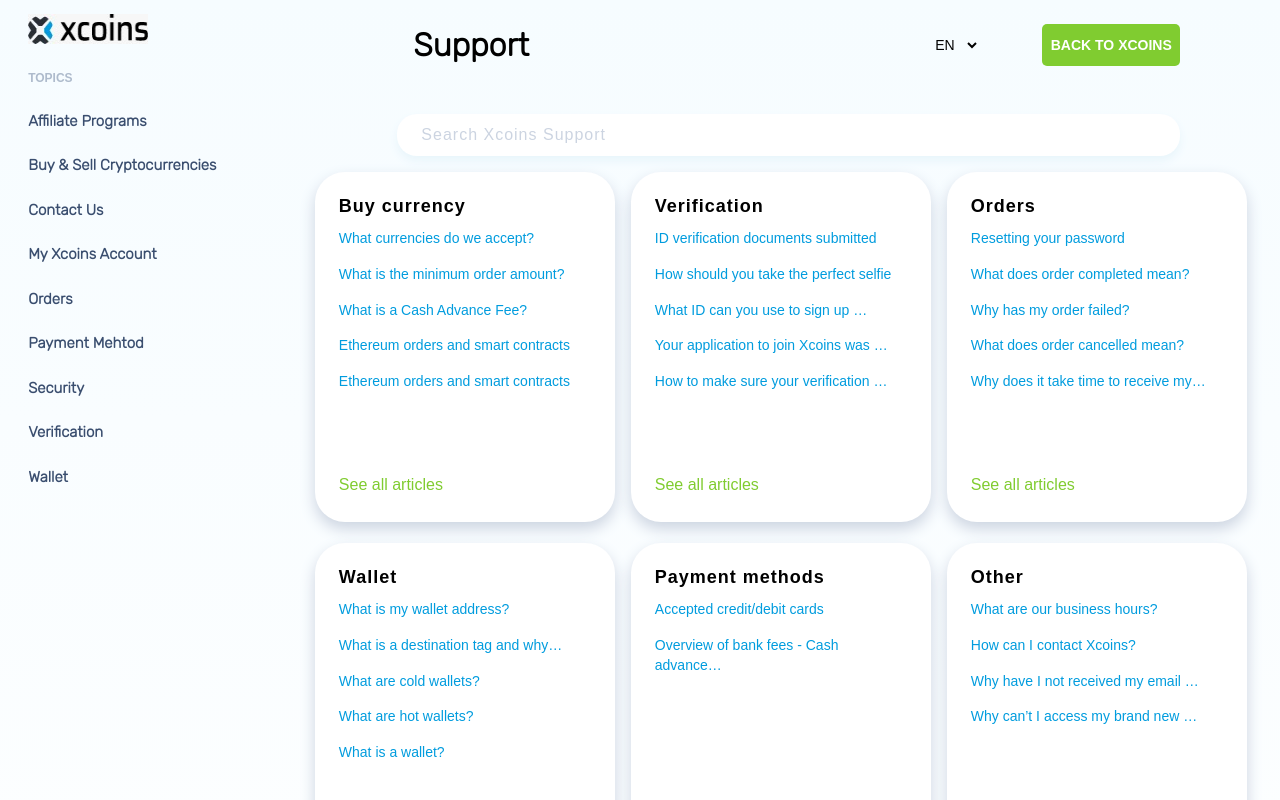
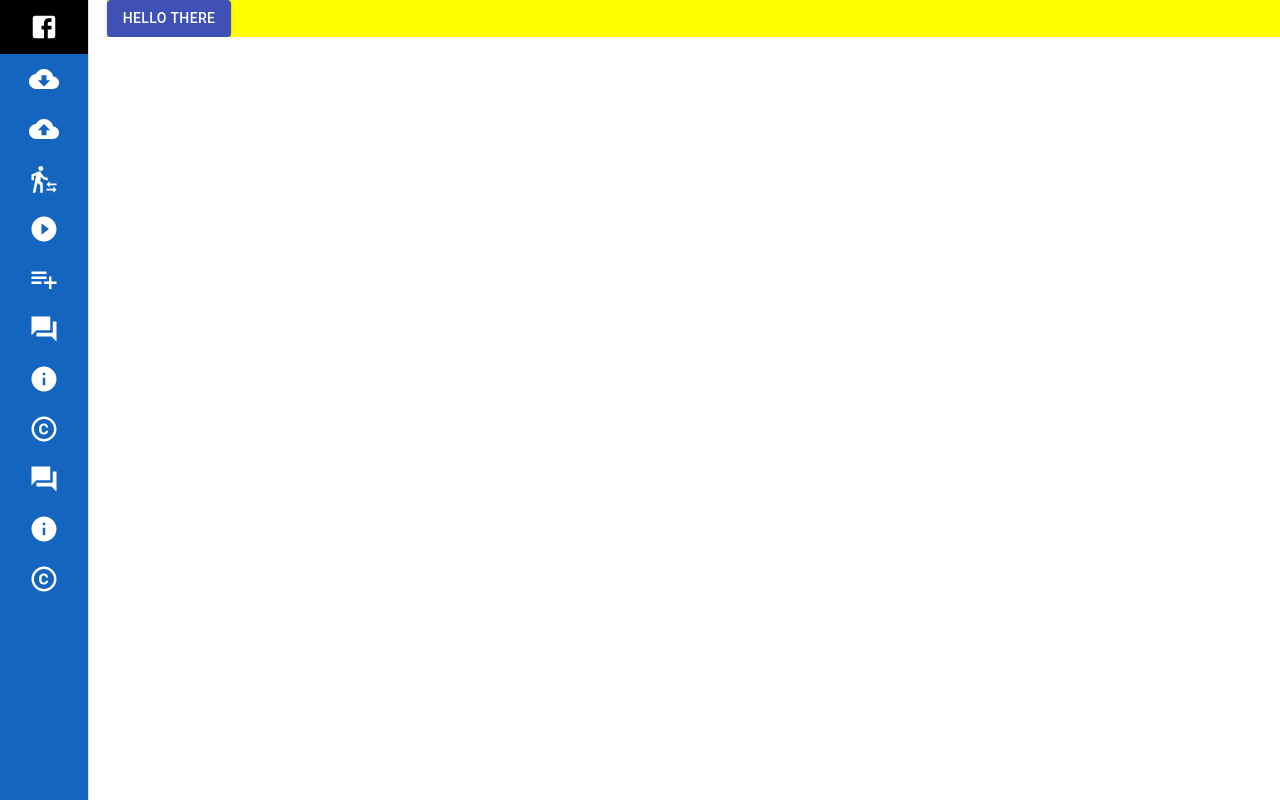
Before and after one commit to dushyant-appinventiv/React-Training, a React (Create React App) app: page / in a window 1280 px wide. Shown: the top 800 px of the page. Built offline with nearby package versions, Linux system fonts and the light colour scheme.

Commit message:
added Assignment 5

```diff
--- a/package.json
+++ b/package.json
@@ -7,6 +7,8 @@
     "@fortawesome/free-regular-svg-icons": "^5.15.3",
     "@fortawesome/free-solid-svg-icons": "^5.15.3",
     "@fortawesome/react-fontawesome": "^0.1.14",
+    "@material-ui/core": "^4.11.4",
+    "@material-ui/icons": "^4.11.2",
     "@testing-library/jest-dom": "^5.13.0",
     "@testing-library/react": "^11.2.7",
     "@testing-library/user-event": "^12.8.3",
--- a/src/App.js
+++ b/src/App.js
@@ -1,9 +1,11 @@
 import React from "react";
 import "./App.css";
 
-import Header from "./modules/Assignment4/Header";
-import Problems from "./modules/Assignment4/Problems";
-import SideBar from "./modules/Assignment4/Sidebar";
+import MaterialLayout from "./modules/Assignment5/mainPage";
+
+// import Header from "./modules/Assignment4/Header";
+// import Problems from "./modules/Assignment4/Problems";
+// import SideBar from "./modules/Assignment4/Sidebar";
 
 // ASSIGNEMENT-3
 // import Footer from "./modules/Assignment3/Footer";
@@ -17,7 +19,7 @@
 class App extends React.Component {
   render() {
     return (
-      <div className={"appWrapperAssignment4"}>
+      <div className={"appWrapperAssignment3"}>
         {/* ASSIGNMENT 3 */}
         {/* <CoverPage />
         <CardsSection />
@@ -38,13 +40,14 @@
           points={bigData[1].points}
         />
         <Footer /> */}
-        <div>
+        {/* <div>
           <SideBar />
         </div>
         <div>
           <Header />
           <Problems />
-        </div>
+        </div> */}
+        <MaterialLayout />
       </div>
     );
   }
--- a/src/component/Assignment4/questionCard/index.scss
+++ b/src/component/Assignment4/questionCard/index.scss
@@ -6,9 +6,9 @@
   width: 100%;
   padding: 8%;
   // FOR FLEX
-  // width: 300px;
-  // margin: 2% 0%;
-  // padding: 5%;
+  width: 300px;
+  margin: 2% 0%;
+  padding: 5%;
   // FLEX OVER
   border: none;
   border-radius: 30px;
--- a/src/modules/Assignment4/Problems/index.js
+++ b/src/modules/Assignment4/Problems/index.js
@@ -21,7 +21,7 @@
         </div>
       </div>
       <input type={"text"} placeholder={"Search Xcoins Support"} />
-      <div className={"gridProblemsContainer"}>
+      <div className={"flexProblemsContainer"}>
         {supportQuestions.map((item) => (
           <QuestionCard
             key={item.id}
--- a/src/modules/Assignment4/Problems/index.scss
+++ b/src/modules/Assignment4/Problems/index.scss
@@ -55,8 +55,9 @@
 
 .flexProblemsContainer {
   display: flex;
-  flex-direction: column;
-  align-items: center;
+  //   flex-direction: column;
+  //   align-items: center;
+  flex-wrap: wrap;
 }
 
 // For Tablet sized widths
@@ -66,11 +67,10 @@
     gap: 2%;
   }
 
-  .flexProblemsContainer {
-    flex-direction: row;
-    flex-wrap: wrap;
-    justify-content: space-evenly;
-  }
+  //   .flexProblemsContainer {
+  //     flex-direction: row;
+  //     justify-content: space-evenly;
+  //   }
 }
 
 // For Laptop sized Screens
--- /dev/null
+++ b/src/modules/Assignment5/Sidebar/index.js
@@ -0,0 +1,189 @@
+import {
+  Drawer,
+  List,
+  ListItemIcon,
+  makeStyles,
+  ListItem,
+  Tooltip,
+} from "@material-ui/core";
+import {
+  CloudDownloadSharp,
+  CloudUploadSharp,
+  CopyrightSharp,
+  Facebook,
+  ForumSharp,
+  InfoSharp,
+  PlayCircleFilledSharp,
+  PlaylistAddSharp,
+  TransferWithinAStationSharp,
+} from "@material-ui/icons";
+import React from "react";
+
+const useStyles = makeStyles({
+  listIconStyle: {
+    padding: 0,
+    display: "flex",
+    justifyContent: "center",
+  },
+  listItemBrandStyle: {
+    backgroundColor: "#000",
+    padding: "10px 0px",
+    display: "flex",
+    justifyContent: "center",
+    textAlign: "center",
+  },
+  iconStyle: {
+    height: "34px",
+    width: "30px",
+    color: "white",
+  },
+  listStyle: {
+    backgroundColor: "#1465C0",
+    height: "100%",
+    padding: 0,
+  },
+  tooltipStyle: {
+    fontSize: 16,
+    backgroundColor: "#1465C0",
+    color: "#fff",
+    padding: "12px",
+  },
+});
+
+function Sidebar() {
+  const classes = useStyles();
+  return (
+    <Drawer variant={"permanent"}>
+      <List className={classes.listStyle}>
+        <ListItem className={classes.listItemBrandStyle}>
+          <ListItemIcon className={classes.listIconStyle}>
+            <Facebook className={classes.iconStyle} />
+          </ListItemIcon>
+        </ListItem>
+        <Tooltip
+          classes={{ tooltip: classes.tooltipStyle }}
+          placement={"right"}
+          title={"Buy Monero"}
+        >
+          <ListItem>
+            <ListItemIcon className={classes.listIconStyle}>
+              <CloudDownloadSharp className={classes.iconStyle} />
+            </ListItemIcon>
+          </ListItem>
+        </Tooltip>
+        <Tooltip
+          classes={{ tooltip: classes.tooltipStyle }}
+          title={"Sell Monero"}
+          placement={"right"}
+        >
+          <ListItem>
+            <ListItemIcon className={classes.listIconStyle}>
+              <CloudUploadSharp className={classes.iconStyle} />
+            </ListItemIcon>
+          </ListItem>
+        </Tooltip>
+        <Tooltip
+          classes={{ tooltip: classes.tooltipStyle }}
+          title={"Trade BTC & Options"}
+          placement={"right"}
+        >
+          <ListItem>
+            <ListItemIcon className={classes.listIconStyle}>
+              <TransferWithinAStationSharp className={classes.iconStyle} />
+            </ListItemIcon>
+          </ListItem>
+        </Tooltip>
+        <Tooltip
+          classes={{ tooltip: classes.tooltipStyle }}
+          title={"Getting Started"}
+          placement={"right"}
+        >
+          <ListItem>
+            <ListItemIcon className={classes.listIconStyle}>
+              <PlayCircleFilledSharp className={classes.iconStyle} />
+            </ListItemIcon>
+          </ListItem>
+        </Tooltip>
+        <Tooltip
+          classes={{ tooltip: classes.tooltipStyle }}
+          title={"Post an AD"}
+          placement={"right"}
+        >
+          <ListItem>
+            <ListItemIcon className={classes.listIconStyle}>
+              <PlaylistAddSharp className={classes.iconStyle} />
+            </ListItemIcon>
+          </ListItem>
+        </Tooltip>
+        <Tooltip
+          classes={{ tooltip: classes.tooltipStyle }}
+          title={"Forums"}
+          placement={"right"}
+        >
+          <ListItem>
+            <ListItemIcon className={classes.listIconStyle}>
+              <ForumSharp className={classes.iconStyle} />
+            </ListItemIcon>
+          </ListItem>
+        </Tooltip>
+        <Tooltip
+          classes={{ tooltip: classes.tooltipStyle }}
+          title={"FAQ"}
+          placement={"right"}
+        >
+          <ListItem>
+            <ListItemIcon className={classes.listIconStyle}>
+              <InfoSharp className={classes.iconStyle} />
+            </ListItemIcon>
+          </ListItem>
+        </Tooltip>
+        <Tooltip
+          classes={{ tooltip: classes.tooltipStyle }}
+          title={"About"}
+          placement={"right"}
+        >
+          <ListItem>
+            <ListItemIcon className={classes.listIconStyle}>
+              <CopyrightSharp className={classes.iconStyle} />
+            </ListItemIcon>
+          </ListItem>
+        </Tooltip>
+        <Tooltip
+          classes={{ tooltip: classes.tooltipStyle }}
+          title={"Forums"}
+          placement={"right"}
+        >
+          <ListItem>
+            <ListItemIcon className={classes.listIconStyle}>
+              <ForumSharp className={classes.iconStyle} />
+            </ListItemIcon>
+          </ListItem>
+        </Tooltip>
+        <Tooltip
+          classes={{ tooltip: classes.tooltipStyle }}
+          title={"FAQ"}
+          placement={"right"}
+        >
+          <ListItem>
+            <ListItemIcon className={classes.listIconStyle}>
+              <InfoSharp className={classes.iconStyle} />
+            </ListItemIcon>
+          </ListItem>
+        </Tooltip>
+        <Tooltip
+          classes={{ tooltip: classes.tooltipStyle }}
+          title={"About"}
+          placement={"right"}
+        >
+          <ListItem>
+            <ListItemIcon className={classes.listIconStyle}>
+              <CopyrightSharp className={classes.iconStyle} />
+            </ListItemIcon>
+          </ListItem>
+        </Tooltip>
+      </List>
+    </Drawer>
+  );
+}
+
+export default Sidebar;
--- /dev/null
+++ b/src/modules/Assignment5/mainPage/index.js
@@ -0,0 +1,31 @@
+import React from "react";
+import SideBar from "../Sidebar";
+import { Button, makeStyles, Grid } from "@material-ui/core";
+
+const useStyles = makeStyles({
+  drawer: {
+    width: "60px",
+  },
+  button: {
+    width: "150px",
+  },
+});
+
+function MaterialLayout() {
+  const classes = useStyles();
+
+  return (
+    <Grid container>
+      <Grid item md={1}>
+        <SideBar />
+      </Grid>
+      <Grid item md={11} style={{ backgroundColor: "yellow" }}>
+        <Button color={"primary"} variant={"contained"}>
+          {"Hello there"}
+        </Button>
+      </Grid>
+    </Grid>
+  );
+}
+
+export default MaterialLayout;
```
Also changed, not shown: src/modules/Assignment5/Footer/index.js (added, +7 -0 lines), src/component/Assignment5/infoTable/index.js (added), 1 other file (tests, documents, lock files or other folders).
